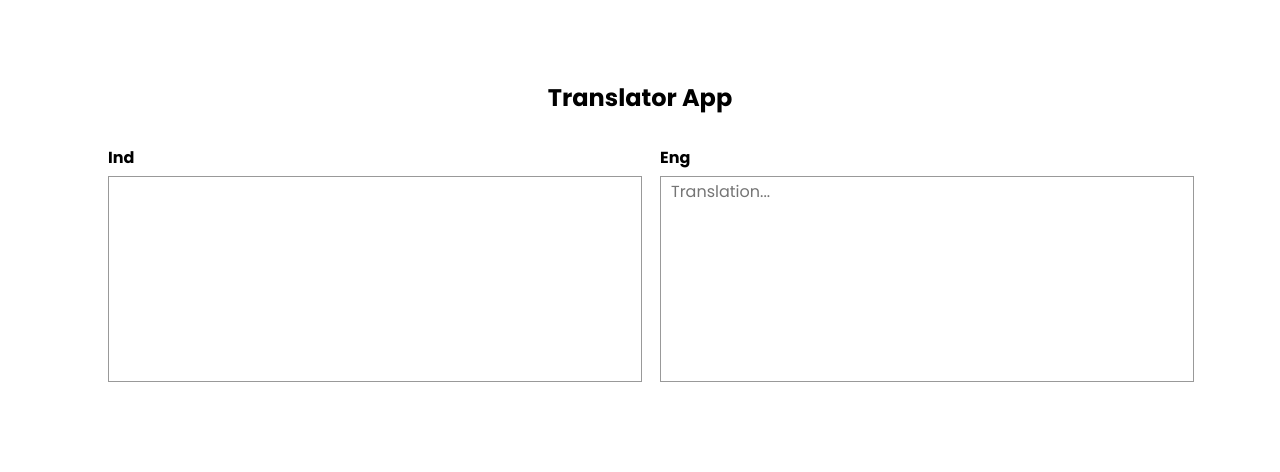
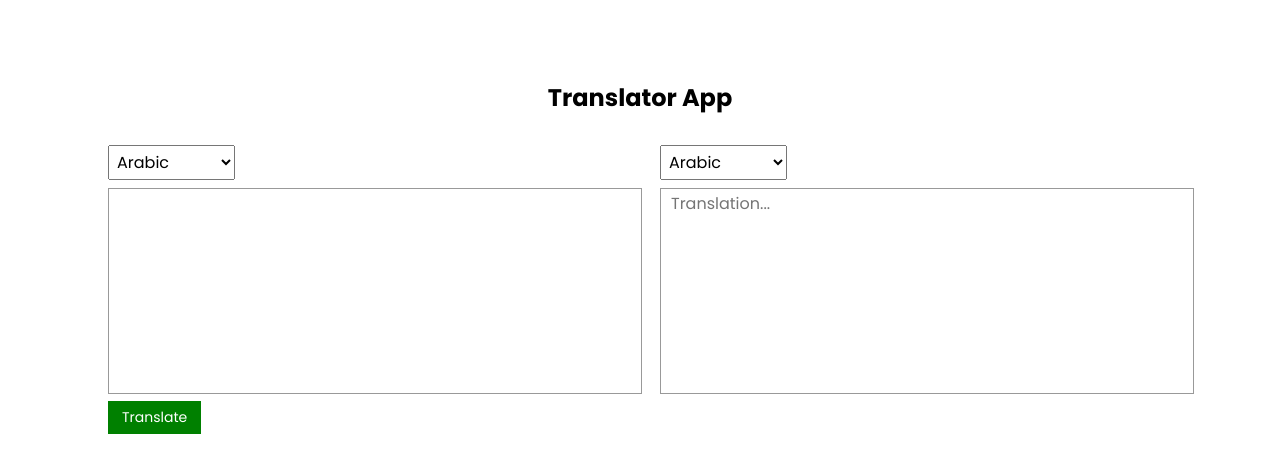
Before and after one commit to MuhammadFahrial/text-translator, a plain HTML site: page index.html in a window 1280 px wide. Drawn offline with Linux system fonts and the light colour scheme; no server answers.

Commit message:
add:option

```diff
--- a/index.html
+++ b/index.html
@@ -12,12 +12,53 @@
 
       <div class="rows">
         <div class="left">
-          <h1>Ind</h1>
-          <textarea type="text" id="inputText" placeholder=""></textarea>
-          <!-- <button class="btn-translate">Translate</button> -->
+          <!-- <h1>Ind</h1> -->
+          <select name="" id="category-source">
+            <option value="ar">Arabic</option>
+            <option value="zh-TW">Chinese</option>
+            <option value="en">English</option>
+            <option value="fr">French</option>
+            <option value="de">German</option>
+            <option value="id">Indonesian</option>
+            <option value="it">Italian</option>
+            <option value="ja">Japanese</option>
+            <option value="ko">Korean</option>
+            <option value="ms">Malay</option>
+            <option value="my">Myanmar</option>
+            <option value="ru">Russian</option>
+            <option value="es">Spanish</option>
+            <option value="tr">Turkish</option>
+            <option value="uz">Uzbek</option>
+            <option value="vi">Vietnamese</option>
+          </select>
+          <textarea
+            type="text"
+            id="inputText"
+            placeholder=""
+            required
+          ></textarea>
+          <button class="btn-translate">Translate</button>
         </div>
         <div class="right">
-          <h1>Eng</h1>
+          <!-- <h1>Eng</h1> -->
+          <select name="" id="category-target">
+            <option value="ar">Arabic</option>
+            <option value="zh-TW">Chinese</option>
+            <option value="en">English</option>
+            <option value="fr">French</option>
+            <option value="de">German</option>
+            <option value="id">Indonesian</option>
+            <option value="it">Italian</option>
+            <option value="ja">Japanese</option>
+            <option value="ko">Korean</option>
+            <option value="ms">Malay</option>
+            <option value="my">Myanmar</option>
+            <option value="ru">Russian</option>
+            <option value="es">Spanish</option>
+            <option value="tr">Turkish</option>
+            <option value="uz">Uzbek</option>
+            <option value="vi">Vietnamese</option>
+          </select>
           <textarea
             type="'text"
             id="output"
--- a/script.js
+++ b/script.js
@@ -1,8 +1,10 @@
 const inputText = document.getElementById("inputText");
 const outputText = document.getElementById("output");
 const btnTranslate = document.querySelector(".btn-translate");
+const sourceLanguange = document.getElementById("category-source");
+const targetLanguange = document.getElementById("category-target");
 
-async function translate(yourText) {
+async function translate(yourText, source_language, target_language) {
   const url = "https://text-translator2.p.rapidapi.com/translate";
   const options = {
     method: "POST",
@@ -12,8 +14,8 @@ async function translate(yourText) {
       "X-RapidAPI-Host": "text-translator2.p.rapidapi.com",
     },
     body: new URLSearchParams({
-      source_language: "id",
-      target_language: "en",
+      source_language: source_language,
+      target_language: target_language,
       text: yourText,
     }),
   };
@@ -28,17 +30,6 @@ async function translate(yourText) {
   }
 }
 
-// btnTranslate.addEventListener("click", () => {
-//   translate(inputText.value);
-// });
-
-// Function to handle input text change
-const handleInputChange = () => {
-  translate(inputText.value);
-};
-
-// Event listener for input text change
-inputText.addEventListener("input", handleInputChange);
-
-// Initial translation on page load
-translate(inputText.value);
+btnTranslate.addEventListener("click", () => {
+  translate(inputText.value, sourceLanguange.value, targetLanguange.value);
+});
--- a/style.css
+++ b/style.css
@@ -60,6 +60,11 @@ h3{
     background: green;
 }
 
+select{
+    padding: 4px;
+    margin-bottom: 8px;
+}
+
 @media (min-width: 320px) and (max-width: 768px){
 
     .container{
```
